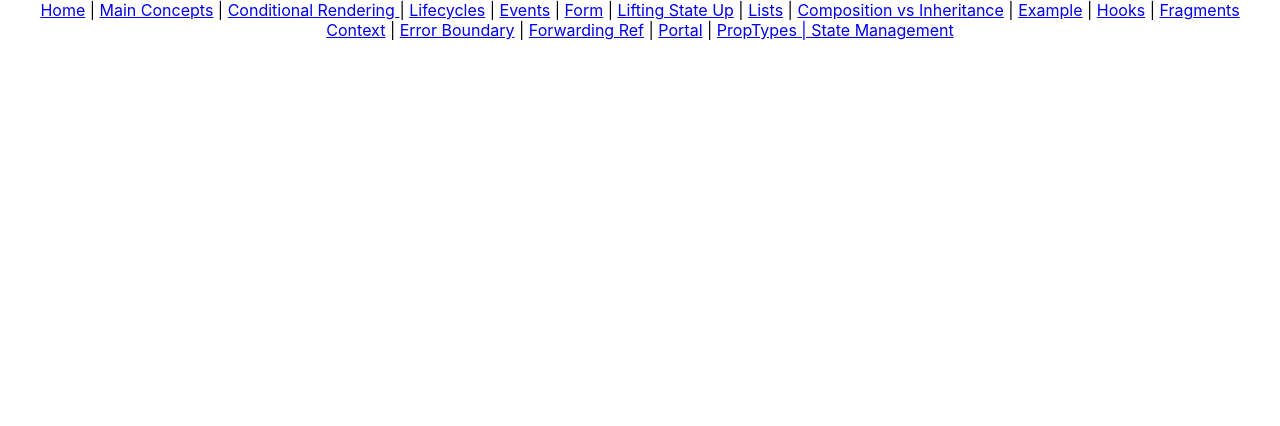
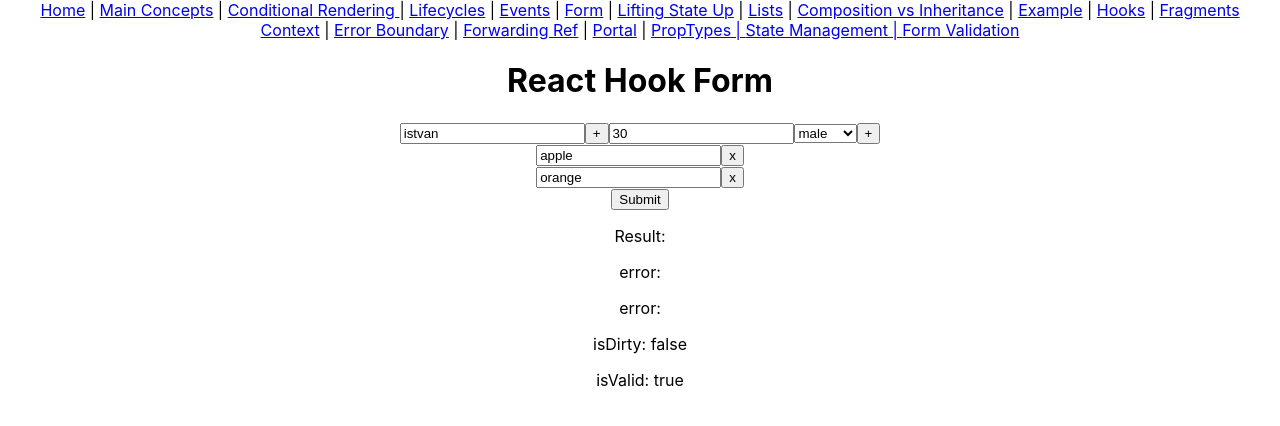
Before and after one commit to kelemenisti/kelemenisti.github.io, a React (Create React App) app: page /form-validation in a window 1280 px wide. Shown: the top 426 px of the page. Built offline with nearby package versions, Linux system fonts and the light colour scheme.

Commit message:
Added example for form validation with react-hook-form

```diff
--- a/package.json
+++ b/package.json
@@ -14,9 +14,10 @@
     "prop-types": "^15.7.2",
     "react": "^17.0.2",
     "react-dom": "^17.0.2",
+    "react-hook-form": "^7.25.3",
     "react-redux": "^7.2.6",
     "react-router-dom": "^6.0.2",
-    "react-scripts": "4.0.3",
+    "react-scripts": "^5.0.0",
     "recoil": "^0.5.2",
     "redux": "^4.1.2",
     "typescript": "^4.5.2",
--- a/src/App.tsx
+++ b/src/App.tsx
@@ -19,6 +19,7 @@ import { Portal } from './portal/Portal';
 import { PropType } from './proptypes/PropType';
 import { ForwardingRef } from './forwardingRef/ForwardingRef';
 import { StateManagement } from './stateManagement/StateManagement';
+import { FormValidation } from './formValidation/FormValidation';
 
 function App() {
   return (
@@ -32,7 +33,8 @@ function App() {
       <Link to="/context">Context</Link> | <Link to="/error-boundary">Error Boundary</Link> |{' '}
       <Link to="/forwarding-ref">Forwarding Ref</Link> | <Link to="/portal">Portal</Link> |{' '}
       <Link to="/prop-types">PropTypes | </Link>
-      <Link to="/state-management">State Management</Link>
+      <Link to="/state-management">State Management | </Link>
+      <Link to="/form-validation">Form Validation</Link>
       <div>
         <Routes>
           <Route path="/" element={<Home />} />
@@ -53,6 +55,7 @@ function App() {
           <Route path="/portal" element={<Portal />} />
           <Route path="/prop-types" element={<PropType />} />
           <Route path="/state-management" element={<StateManagement />} />
+          <Route path="/form-validation" element={<FormValidation />} />
         </Routes>
       </div>
     </div>
--- /dev/null
+++ b/src/formValidation/FormValidation.tsx
@@ -0,0 +1,10 @@
+import { ReactHookForm } from './ReactHookForm';
+import React from 'react';
+
+export function FormValidation() {
+  return (
+    <div>
+      <ReactHookForm />
+    </div>
+  );
+}
--- /dev/null
+++ b/src/formValidation/ReactHookForm.tsx
@@ -0,0 +1,120 @@
+import React, { useState } from 'react';
+import {
+  FormProvider,
+  SubmitErrorHandler,
+  SubmitHandler,
+  useFieldArray,
+  useForm,
+  useFormContext
+} from 'react-hook-form';
+
+interface FormInput {
+  name: string;
+  age: number;
+  gender: 'male' | 'female';
+  items: string[];
+}
+
+export function ReactHookForm() {
+  const [state, setState] = useState<FormInput>();
+
+  const methods = useForm<FormInput>({
+    defaultValues: {
+      name: 'istvan',
+      age: 30,
+      gender: 'male',
+      items: ['apple', 'orange']
+    }
+  });
+
+  const {
+    register,
+    handleSubmit,
+    setError,
+    setValue,
+    getValues,
+    watch,
+    control,
+    formState: { errors, isValid, isDirty, dirtyFields }
+  } = methods;
+
+  const onSubmit: SubmitHandler<FormInput> = (data) => {
+    console.log(data);
+    setState(data);
+    setTimeout(() => {
+      setError('name', { message: 'your name sucks' }, { shouldFocus: true });
+    }, 3000);
+  };
+
+  const onError: SubmitErrorHandler<FormInput> = (errors) => {
+    console.log(errors);
+  };
+
+  const { fields, remove, append } = useFieldArray({ name: 'items' as never, control });
+
+  const [ageWatch] = watch(['age']);
+
+  return (
+    <div>
+      <h1>React Hook Form</h1>
+      <FormProvider {...methods}>
+        {/*<Child />*/}
+        <form onSubmit={handleSubmit(onSubmit, onError)}>
+          <input
+            {...register('name', {
+              required: 'This is required!',
+              pattern: { value: /^[A-Za-z]+$/, message: 'Only letters!' }
+            })}
+            placeholder={'name'}
+          />
+          <input
+            type={'button'}
+            value={'+'}
+            onClick={() => {
+              const currentValue = getValues('age');
+              setValue('age', currentValue + 1, { shouldValidate: true });
+            }}
+          />
+          <input
+            {...register('age', {
+              required: 'This is required!',
+              min: 18,
+              max: 99,
+              pattern: { value: /^[0-9]+$/, message: 'Only digits!' }
+            })}
+            placeholder={'age'}
+          />
+          {ageWatch > 35 && <input type={'checkbox'} />}
+          <select {...register('gender')}>
+            <option value="female">female</option>
+            <option value="male">male</option>
+          </select>
+          <input type={'button'} value={'+'} onClick={() => append('')} />
+          <div>
+            {fields.map((field, index) => {
+              return (
+                <div key={field.id}>
+                  <input {...register(`items.${index}`)} />
+                  <input type={'button'} value={'x'} onClick={() => remove(index)} />
+                </div>
+              );
+            })}
+          </div>
+
+          <input type="submit" />
+          <p>Result: {JSON.stringify(state, null, 2)}</p>
+          <p>error: {errors.name?.message}</p>
+          <p>error: {errors.age?.message}</p>
+          <p>isDirty: {isDirty.toString()}</p>
+          <p>isValid: {isValid.toString()}</p>
+        </form>
+      </FormProvider>
+    </div>
+  );
+}
+
+function Child() {
+  const methods = useFormContext();
+  const name = methods.watch('name');
+  return <p>Hi {name}!</p>;
+}
```
Also changed, not shown: 1 other file (tests, documents, lock files or other folders).
